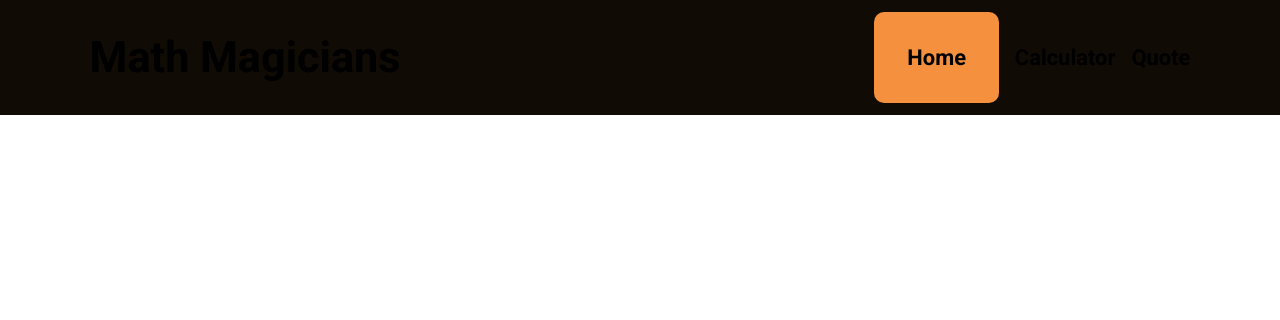
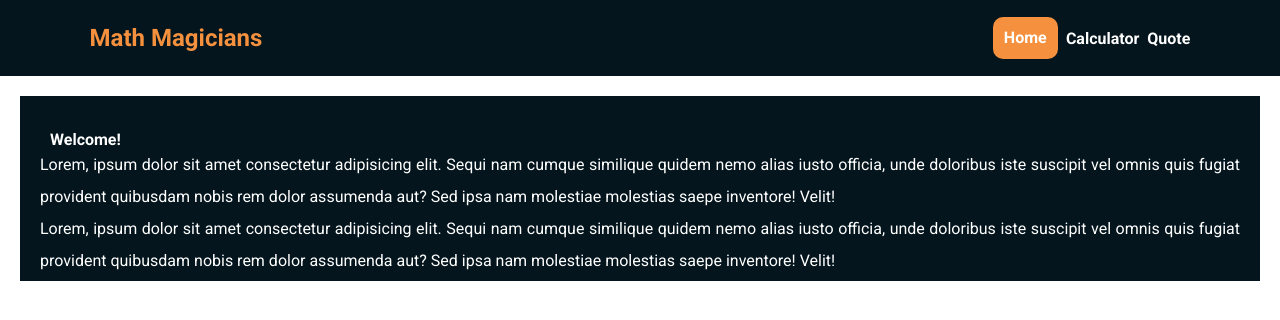
Before and after one commit to studiosnabeel/Math-Magician, a React (Create React App) app: page / in a window 1280 px wide. Shown: the top 320 px of the page. Built offline with nearby package versions, Linux system fonts and the light colour scheme.

Commit message:
Add  more style with css

```diff
--- a/src/index.css
+++ b/src/index.css
@@ -15,51 +15,76 @@
   --darkgrey: rgb(133 134 147);
   --midgrey: rgb(174, 174, 174);
   --black: rgb(16 11 4);
+  --blue: rgb(4, 21, 29);
+  --white: white;
 }
 
 .folder {
   display: flex;
   align-items: center;
   justify-content: flex-start;
-  color: var(--primary);
+  color: var(--lightgrey);
   margin: 10% 7%;
   transition: all 0.5s ease-out;
 }
 
+.Home {
+  display: flex;
+  flex-direction: column;
+  justify-content: center;
+  align-items: flex-start;
+  flex-wrap: wrap;
+  background-color: var(--blue);
+  margin: 20px;
+  padding: 4px 20px;
+}
+
+.quote-folder {
+  display: flex;
+  justify-content: center;
+  align-items: center;
+  margin: 20px;
+  background-color: var(--blue);
+}
+
 .quote {
-  padding: 10%;
+  margin: 20px;
+  padding: 20px;
+  text-align: center;
 }
 
 .active {
   background-color: var(--orange);
-  padding: 1.5em;
+  padding: 0.7em;
   border-radius: 10px;
 }
 
 .calc-folder {
   display: flex;
   align-items: flex-start;
-  flex: 1;
   justify-content: space-between;
+  margin: 20px;
+  background-color: var(--blue);
 }
 
 h1 {
-  color: var(--primary);
-  font-size: 2.7em;
+  color: var(--orange);
+  font-size: 1.5em;
   font-weight: 700;
 }
 
 h2 {
-  color: var(--blue-100);
+  color: var(--white);
   align-items: center;
   justify-content: center;
-  font-size: 2.5em;
+  margin: 30px 0 0 10px;
+  font-size: 1em;
 }
 
 p {
-  color: var(--black);
-  font-size: 1.38rem;
-  line-height: 2.5rem;
+  color: var(--white);
+  font-size: 1rem;
+  line-height: 2rem;
   text-align: justify;
 }
 
@@ -67,15 +92,14 @@ p {
   display: flex;
   align-items: center;
   justify-content: space-between;
-  background: var(--black);
-  padding: 2em 7%;
-  box-shadow: var(--gold-200) 4px 4px, var(--gold) 9px 7px;
+  background: var(--blue);
+  padding: 1.5em 7%;
 }
 
 .header nav ul {
   display: flex;
   list-style: none;
-  gap: 1em;
+  gap: 0.5em;
 }
 
 .header nav ul li {
@@ -84,15 +108,15 @@ p {
 
 .header nav ul li a {
   text-decoration: none;
-  color: var(--gold-200);
-  font-size: 1.37em;
-  font-weight: 600;
+  color: var(--white);
+  font-size: 1em;
+  font-weight: 700;
 }
 
 .Calculator {
   background-color: transparent;
   width: 50%;
-  margin: auto;
+  margin: 10px;
   padding: 0.41rem;
   border: 1px solid var(--orange);
 }
--- a/src/pages/Home.js
+++ b/src/pages/Home.js
@@ -1,8 +1,8 @@
 /* eslint-disable max-len */
 import React from 'react';
 
-const Home = () => {
-  <div>
+const Home = () => (
+  <div className="Home">
     <h2>Welcome!</h2>
     <p>
       Lorem, ipsum dolor sit amet consectetur adipisicing elit. Sequi nam cumque
@@ -10,13 +10,14 @@ const Home = () => {
       vel omnis quis fugiat provident quibusdam nobis rem dolor assumenda aut?
       Sed ipsa nam molestiae molestias saepe inventore! Velit!
     </p>
+
     <p>
       Lorem, ipsum dolor sit amet consectetur adipisicing elit. Sequi nam cumque
       similique quidem nemo alias iusto officia, unde doloribus iste suscipit
       vel omnis quis fugiat provident quibusdam nobis rem dolor assumenda aut?
       Sed ipsa nam molestiae molestias saepe inventore! Velit!
     </p>
-  </div>;
-};
+  </div>
+);
 
 export default Home;
--- a/src/pages/Quote.js
+++ b/src/pages/Quote.js
@@ -1,13 +1,13 @@
 /* eslint-disable max-len */
 import React from 'react';
 
-const Quote = () => {
-  <div>
+const Quote = () => (
+  <div className="quote-folder">
     <h2 className="quote">
       Mathematics is not about numbers, equations, computations, or algorithms:
       it is about understanding. -William Paul Thurston
     </h2>
-  </div>;
-};
+  </div>
+);
 
 export default Quote;
```
